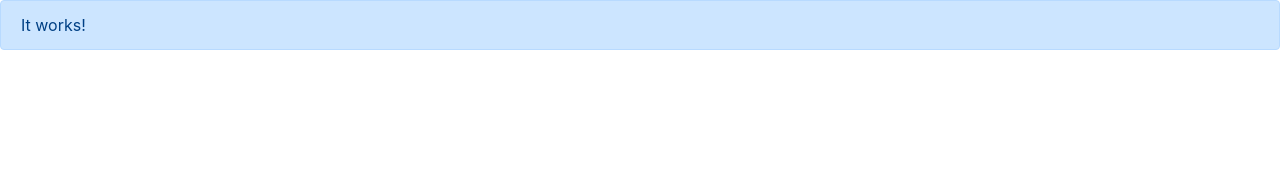
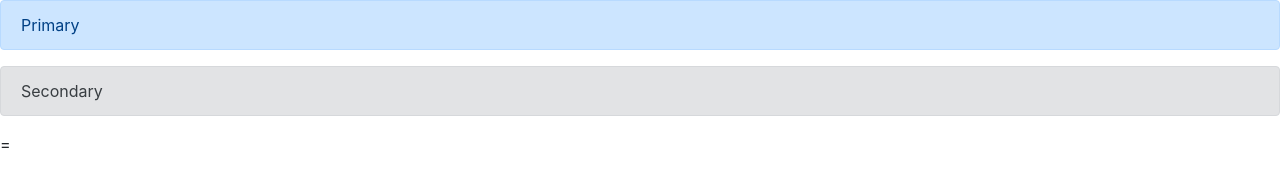
Before and after one commit to donavonhayes/Week7WEBSITE, a plain HTML site: page week7website/index.html in a window 1280 px wide. Drawn offline with nearby package versions, Linux system fonts and the light colour scheme.

Commit message:
8 commit

```diff
--- a/week7website/index.html
+++ b/week7website/index.html
@@ -9,9 +9,17 @@
 <body>
 
 
-<div class="alert alert-primary" role="alert">
-    It works!
+<div class="alert alert-primary">
+   Primary
 </div>
+
+<div class="alert alert-secondary">
+   Secondary
+</div>
+
+
+
+=
 
 <script src="node_modules/jquery/dist/jquery.js"></script>
 <script src="node_modules/bootstrap/dist/js/bootstrap.bundle.js"></script>
```
